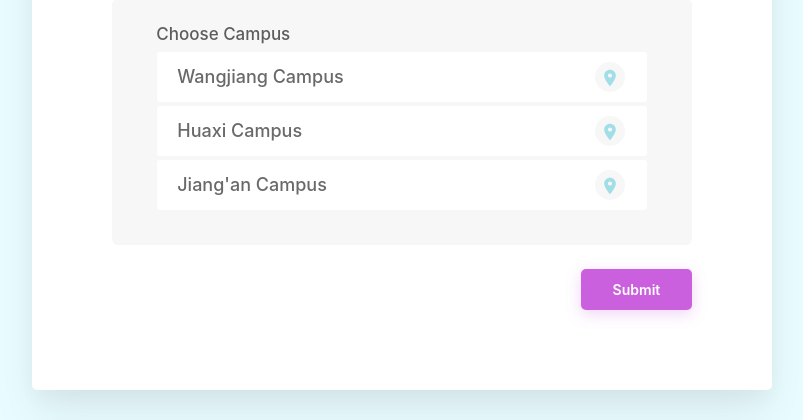
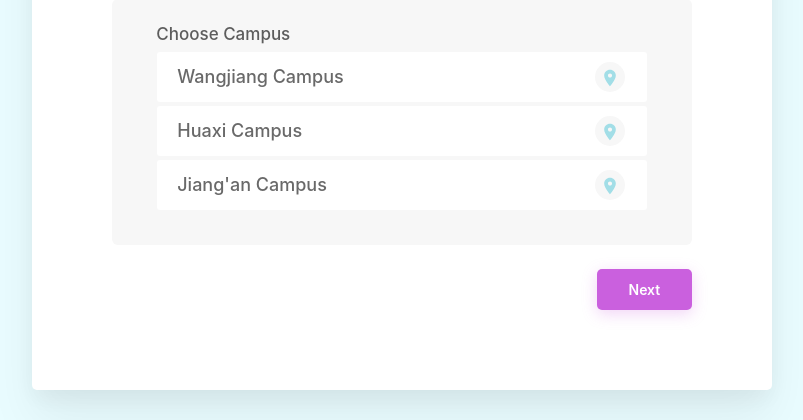
Before and after one commit to Xiao-pei/DBCourseDesignDaProject, a Flask app: page /search/time in a window 1280 px wide. Shown: the part 1011-1431 px from the top of the page, without its empty margins (240-1043 px from the left). Run offline with Flask 2, Linux system fonts and the light colour scheme; the visitor is signed in with stand-in values (Sample User, id 1).

Commit message:
Some tiny changes in style.

```diff
--- a/templates/search.html
+++ b/templates/search.html
@@ -122,7 +122,7 @@
 
                 <div class="buttonBar">
                     <div class="buttonContainer">
-                        {{ form.submit(class="bottomButton submitButton") }}
+                        {{ form.submit(class="bottomButton submitButton", value="Next") }}
                     </div>
                 </div>
             </form>
```
